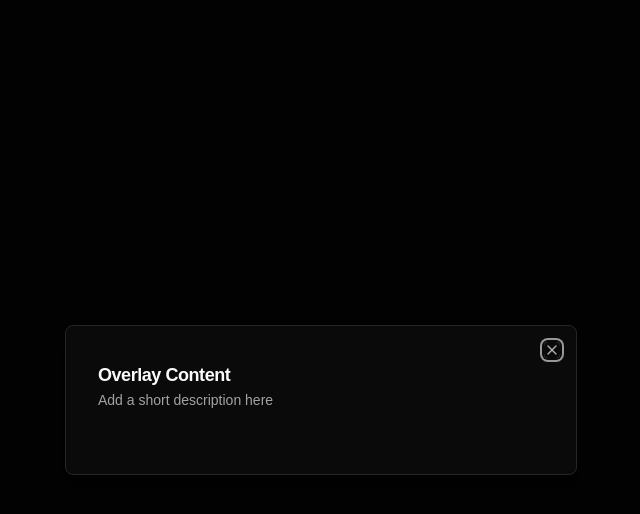
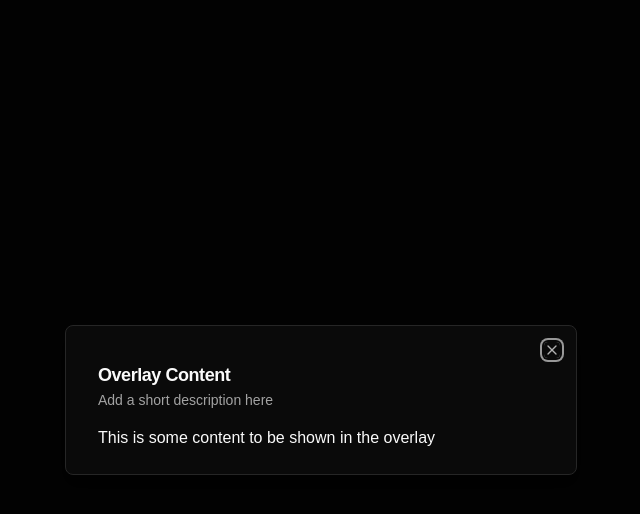
Before and after one commit to RaphaelHoepsWhy/dialog-blueprint, a Next.js app: page / in a window 1280 px wide. Both pictures are taken after a click on the button "Open". Shown: the top 514 px of the page, without its empty margins (319-959 px from the left). Built offline with nearby package versions, Linux system fonts and the light colour scheme.

Commit message:
feat: WIP

```diff
--- a/app/Content.tsx
+++ b/app/Content.tsx
@@ -5,5 +5,5 @@ type Props = {
 }
 
 export default function Content({}: Props) {
-  return <div></div>
+  return <div>This is some content to be shown in the overlay</div>
 }
--- a/components/DialogOrDrawer.tsx
+++ b/components/DialogOrDrawer.tsx
@@ -18,7 +18,6 @@ import {
   DrawerTrigger,
 } from "@/components/ui/drawer"
 import { useState } from "react"
-import { VisuallyHidden } from "@radix-ui/react-visually-hidden"
 import useDevice, { Device } from "@/lib/useDevice"
 
 type Props = {
@@ -53,7 +52,7 @@ export function DialogOrDrawer({
         </DialogTrigger>
         <DialogContent>
           <div className="overflow-y-auto px-2">
-            <DialogHeader className="pb-10 pt-4">
+            <DialogHeader className="py-4">
               <DialogTitle>{title}</DialogTitle>
               <DialogDescription>{description}</DialogDescription>
             </DialogHeader>
```
